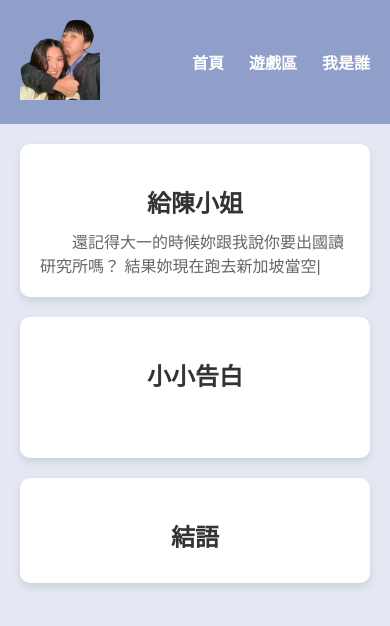
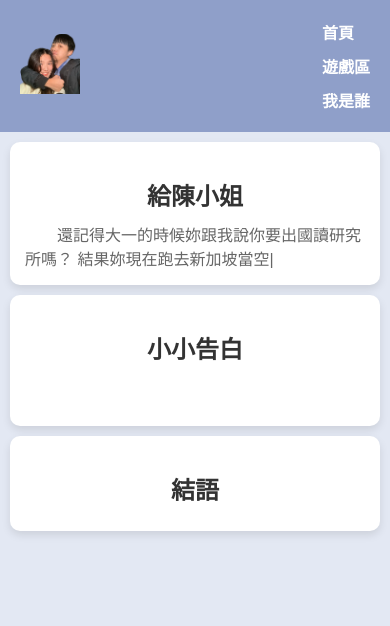
Before and after one commit to Ahrii1109/ForNCC, a plain HTML site: page index.html in a window 390 px wide. Drawn offline with Linux system fonts and the light colour scheme.

Commit message:
增加移動端

```diff
--- a/styles.css
+++ b/styles.css
@@ -92,3 +92,19 @@ button {
     padding: 10px 20px;
     font-size: 16px;
 }
+
+@media (max-width: 768px) {
+    nav .nav-links {
+        flex-direction: column;
+        gap: 10px;
+    }
+
+    .text-block {
+        margin: 10px;
+        padding: 15px;
+    }
+
+    nav .logo img {
+        height: 60px;
+    }
+}
```
